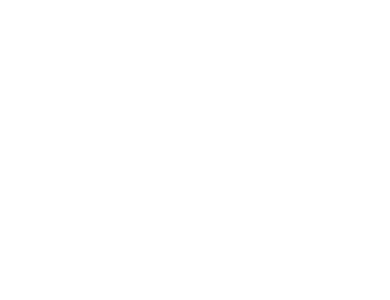
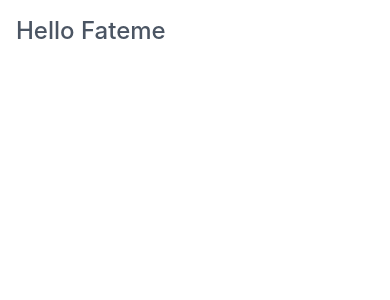
Before and after one commit to umardev500/messaging-ui, a React Native app: screen /HomePage in a window 390 px wide. Shown: the top 300 px of the page. Built offline with nearby package versions, Linux system fonts and the light colour scheme.

Commit message:
initial header

```diff
--- /dev/null
+++ b/app/components/organisms/header/MainHeader.tsx
@@ -0,0 +1,25 @@
+import { colors } from '@app/constants';
+import React from 'react';
+import { StyleSheet, Text, View } from 'react-native';
+
+export const MainHeader: React.FC = () => {
+  return (
+    <View style={styles.container}>
+      <View>
+        <Text style={styles.title}>Hello Fateme</Text>
+      </View>
+    </View>
+  );
+};
+
+const styles = StyleSheet.create({
+  container: {
+    paddingHorizontal: 16,
+    paddingVertical: 16,
+  },
+  title: {
+    fontSize: 24,
+    fontWeight: '500',
+    color: colors.gray[600],
+  },
+});
--- /dev/null
+++ b/app/components/organisms/header/index.ts
@@ -0,0 +1 @@
+export * from './MainHeader';
--- a/app/components/organisms/index.ts
+++ b/app/components/organisms/index.ts
@@ -1 +1,2 @@
 export * from './navigation';
+export * from './header';
--- a/app/components/pages/home/HomePage.tsx
+++ b/app/components/pages/home/HomePage.tsx
@@ -1,3 +1,4 @@
+import { MainHeader } from '@app/components/organisms';
 import React from 'react';
 import { StatusBar, StyleSheet, View } from 'react-native';
 
@@ -5,7 +6,9 @@
   return (
     <>
       <StatusBar barStyle={'dark-content'} backgroundColor={'white'} />
-      <View style={styles.container} />
+      <View style={styles.container}>
+        <MainHeader />
+      </View>
     </>
   );
 };
--- /dev/null
+++ b/app/constants/index.ts
@@ -0,0 +1 @@
+export * from './styles';
--- /dev/null
+++ b/app/constants/styles/colors.ts
@@ -0,0 +1,30 @@
+export const colors = {
+  gray: {
+    50: '#f9fafb',
+    100: '#f3f4f6',
+    200: '#e5e7eb',
+    300: '#d1d5db',
+    400: '#9ca3af',
+    500: '#6b7280',
+    600: '#4b5563',
+  },
+  sky: {
+    200: '#bae6fd',
+    300: '#7dd3fc',
+    400: '#38bdf8',
+    500: '#0ea5e9',
+    600: '#0284c7',
+    700: '#0369a1',
+  },
+  blue: {
+    500: '#3b82f6',
+  },
+  orange: {
+    500: '#f97316',
+    600: '#ea580c',
+  },
+  red: {
+    50: '#fef2f2',
+    500: '#ef4444',
+  },
+};
--- /dev/null
+++ b/app/constants/styles/index.ts
@@ -0,0 +1 @@
+export * from './colors';
```
